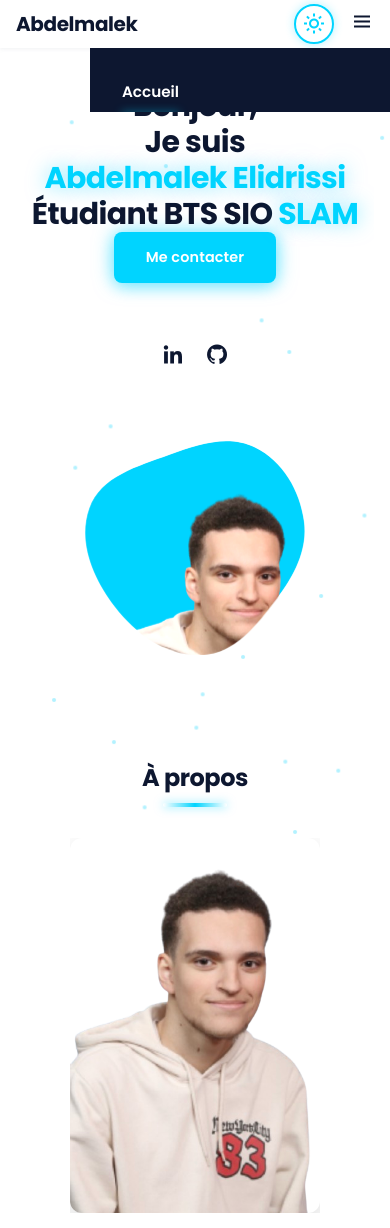
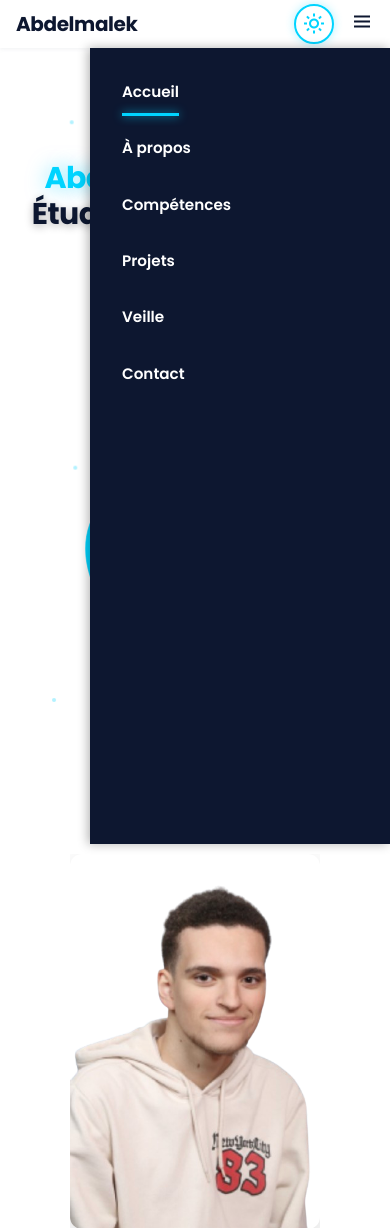
Before and after one commit to abdel1452/Portfolio, a PHP site: page / in a window 390 px wide. Shown: the top 1228 px of the page. Run offline with PHP 8.4, Linux system fonts and the light colour scheme.

Commit message:
Fix mobile: menu burger cachÃ© par dÃ©faut, texte au-dessus de l'image, z-index corrigÃ©

```diff
--- a/assets/css/styles.css
+++ b/assets/css/styles.css
@@ -381,11 +381,22 @@ body.dark-mode .theme-toggle:hover {
     right: -100%;
     width: 80%;
     max-width: 300px;
-    height: 100%;
+    height: calc(100vh - var(--header-height));
     padding: 2rem;
     background-color: var(--second-color);
-    transition: 0.5s;
+    transition: right 0.5s ease;
     overflow-y: auto;
+    z-index: 999;
+    box-shadow: -2px 0 10px rgba(0, 0, 0, 0.3);
+  }
+
+  body.dark-mode .nav__menu {
+    background-color: rgba(26, 31, 58, 0.98);
+    box-shadow: -2px 0 10px rgba(0, 0, 0, 0.5);
+  }
+
+  .nav__menu.show {
+    right: 0;
   }
 }
 .nav__item {
@@ -435,6 +446,13 @@ body.dark-mode .theme-toggle:hover {
   font-size: 1.5rem;
   cursor: pointer;
   transition: color 0.3s ease;
+  display: none;
+}
+
+@media screen and (max-width: 767px) {
+  .nav__toggle {
+    display: block;
+  }
 }
 
 /*Active menu*/
@@ -450,14 +468,21 @@ body.dark-mode .theme-toggle:hover {
 }
 
 /*=== Show menu ===*/
+/* Le menu show est géré dans les media queries pour mobile */
 .show {
-  right: 0;
+  right: 0 !important;
+}
+
+@media screen and (min-width: 768px) {
+  .show {
+    right: auto !important;
+  }
 }
 
 /*===== HOME =====*/
 .home {
   position: relative;
-  padding: 3rem 0 3rem;
+  padding: 4rem 0 3rem;
   min-height: auto;
   display: flex;
   flex-direction: column;
@@ -465,6 +490,13 @@ body.dark-mode .theme-toggle:hover {
   justify-content: flex-start;
   gap: 2rem;
   overflow-x: hidden;
+}
+
+@media screen and (max-width: 480px) {
+  .home {
+    padding: 3rem 0 2rem;
+    gap: 1.5rem;
+  }
 }
 
 @media screen and (min-width: 768px) {
@@ -479,11 +511,12 @@ body.dark-mode .theme-toggle:hover {
 }
 .home__data {
   position: relative;
-  z-index: 2;
+  z-index: 10;
   padding: 0;
   text-align: center;
   width: 100%;
   order: 1;
+  margin-bottom: 1rem;
 }
 
 @media screen and (min-width: 768px) {
@@ -503,10 +536,17 @@ body.dark-mode .theme-toggle:hover {
   color: var(--text-color);
   letter-spacing: -0.02em;
   position: relative;
-  z-index: 1;
+  z-index: 10;
   width: 100%;
   animation: fadeInUp 1s ease-out;
   word-wrap: break-word;
+  text-shadow: 0 2px 4px rgba(0, 0, 0, 0.1);
+}
+
+@media screen and (max-width: 767px) {
+  .home__title {
+    text-shadow: 0 2px 8px rgba(0, 0, 0, 0.3);
+  }
 }
 
 @media screen and (min-width: 480px) {
@@ -567,7 +607,7 @@ body.dark-mode .theme-toggle:hover {
   justify-content: center;
   gap: 1.5rem;
   position: relative;
-  z-index: 2;
+  z-index: 10;
   opacity: 0;
   animation: fadeInSocial 0.8s ease-out 1.5s forwards;
   margin-top: 1.5rem;
@@ -617,11 +657,19 @@ body.dark-mode .theme-toggle:hover {
   max-width: 100%;
   z-index: 1;
   animation: slideUpImage 1.5s ease-out forwards;
-  margin: 1rem auto 0;
+  margin: 2rem auto 0;
   order: 3;
   display: flex;
   justify-content: center;
   align-items: center;
+  opacity: 0.9;
+}
+
+@media screen and (max-width: 767px) {
+  .home__img {
+    opacity: 0.7;
+    margin-top: 1.5rem;
+  }
 }
 
 @media screen and (min-width: 480px) {
@@ -720,6 +768,7 @@ body.dark-mode .theme-toggle:hover {
   letter-spacing: 0.01em;
   width: auto;
   text-align: center;
+  z-index: 10;
 }
 
 @media screen and (min-width: 480px) {
```
